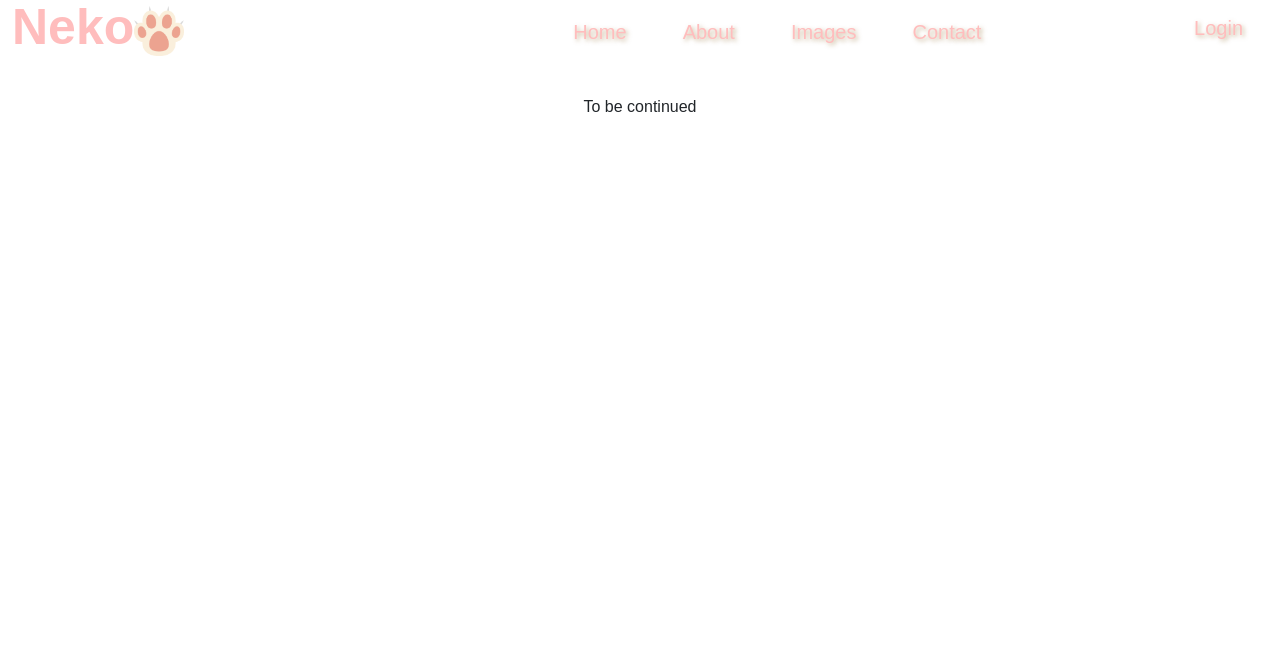
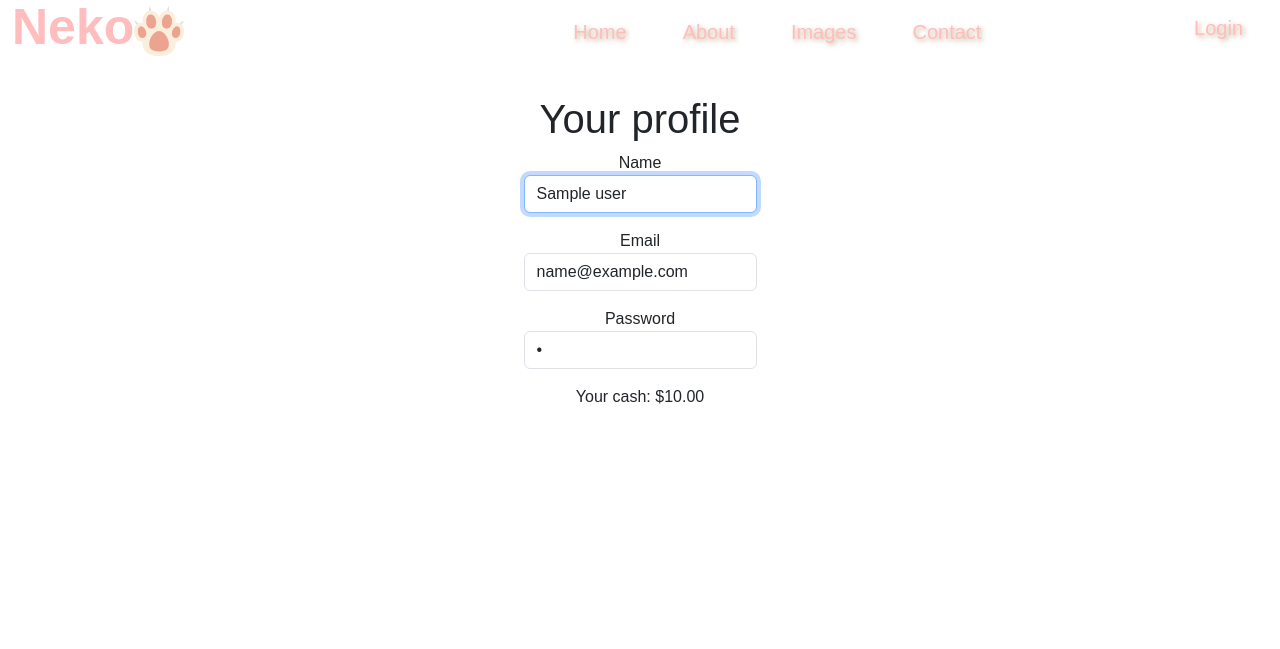
Before and after one commit to chihieuwe/cs50-final, a Flask app: template templates/profile.html in a window 1280 px wide. Shown: the part 23-672 px from the top of the page. Run offline with Flask 3, Linux system fonts and the light colour scheme; the template is opened without the code that fills it: most values are stand-ins (such as "Sample title", 1, 10 or a date in 2020); some libraries are stand-ins or nearby versions.

Commit message:
Add new templates order and profiles, display profile from db, change some css styles, add new tables - orders and service

```diff
--- a/app.py
+++ b/app.py
@@ -2,6 +2,7 @@ from flask import Flask, render_template, request, flash, session, redirect
 from flask_session import Session
 from werkzeug.security import check_password_hash, generate_password_hash
 from cs50 import SQL
+from functools import wraps
 app = Flask(__name__)
 
 # Configure session to use filesystem (instead of signed cookies)
@@ -17,8 +18,27 @@ def after_request(response):
     response.headers["Expires"] = 0
     response.headers["Pragma"] = "no-cache"
     return response
+
+# Establish database connection
 db = SQL("sqlite:///pet.db")
 
+def usd(value):
+    return f"${value:,.2f}"
+# Custom filter
+app.jinja_env.filters["usd"] = usd
+
+def login_required(f):
+    """
+    Decorate routes to require login.
+
+    http://flask.pocoo.org/docs/0.12/patterns/viewdecorators/
+    """
+    @wraps(f)
+    def decorated_function(*args, **kwargs):
+        if session.get("user_id") is None:
+            return redirect("/login")
+        return f(*args, **kwargs)
+    return decorated_function
 
 @app.route("/")
 def index():
@@ -28,6 +48,17 @@ def index():
 @app.route("/about")
 def about():
     return render_template("about.html")
+
+@app.route("/order")
+@login_required
+def order():
+    return render_template("order.html", navbar_style='navbar-alt', navbar_brand_style='navbar-brand-alt', nav_link_style='nav-link-alt')
+
+@app.route("/profile")
+@login_required
+def profile():
+    username = db.execute("SELECT * FROM users WHERE name = ?", session["username"])
+    return render_template("profile.html", navbar_style='navbar-alt', navbar_brand_style='navbar-brand-alt', nav_link_style='nav-link-alt', username=username)
 
 @app.route("/login", methods=["GET", "POST"])
 def login():
@@ -43,8 +74,7 @@ def login():
         else:
             # Query database for username
             rows = db.execute("SELECT * FROM users WHERE email = ?", email)
-            username = db.execute("SELECT name FROM users WHERE email = ?", email)
-            username1 = username[0]["name"]
+
             # Ensure username exists and password is correct
             if len(rows) != 1 or not check_password_hash(rows[0]["hash"], request.form.get("password")):
                 flash("Login failed", "error")
@@ -52,9 +82,11 @@ def login():
 
             # Remember which user has logged in
             session["user_id"] = rows[0]["id"]
+            session["username"] = rows[0]["name"]
+            session["email"] = rows[0]["email"]
 
             # Redirect user to home page
-            return render_template("index.html", username1='username')
+            return render_template("index.html")
     else:
         return render_template("login.html", navbar_style='navbar-alt', navbar_brand_style='navbar-brand-alt', nav_link_style='nav-link-alt')
 
--- a/static/styles/styles.css
+++ b/static/styles/styles.css
@@ -86,6 +86,7 @@ body {
     position: absolute;
     top: 400px;
     left: 100px;
+    text-decoration: none;
 }
 
 
@@ -101,10 +102,11 @@ body {
 }
 
 
-.nav-link:hover, .navbar-brand:hover, .credential:hover {
+.nav-link:hover, .credential:hover {
     color: #ffffe0;
     text-decoration: underline;
 }
+
 
 .container-fluid {
     position: relative;
@@ -139,3 +141,8 @@ footer {
     list-style-type: none;
     margin-right: 10px;
 }
+
+
+#profile {
+    list-style-type: none;
+}
--- a/templates/index.html
+++ b/templates/index.html
@@ -4,7 +4,7 @@
 <div class="container-fluid px-0">
   <img src="static/images/cat.jpg" class="img-fluid scaling" alt="...">
   <div id="cation"><h1>This is the place for your pet</h1></div>
-  <button class="btn btn-light" id="cation2" type="button"><h2>Book now</h2></button></div>
+  <button class="btn btn-light" id="cation2" type="button"><h2><a href="/order">Book now</a></h2></button>
 </div>
 
 <div class="clearfix">
--- a/templates/layout.html
+++ b/templates/layout.html
@@ -21,12 +21,16 @@
             {% if session["user_id"] %}
         <ul class="navbar-nav me-auto mt-2 mb-2 mb-lg-0">
 
-            <li class="nav-item">
+            <li class="nav-item hover-underline-animation">
             <a class="nav-link {{ nav_link_style }}" href="/">Home</a>
             </li>
 
             <li class="nav-item">
             <a class="nav-link {{ nav_link_style }}" href="/about">About</a>
+            </li>
+
+            <li class="nav-item">
+            <a class="nav-link {{ nav_link_style }}" href="/order">Order</a>
             </li>
 
             <li class="nav-item">
@@ -37,7 +41,7 @@
             <a class="nav-link {{ nav_link_style }}" href="#">Contact</a>
             </li>
         </ul>
-            <a class="nav-item nav-link {{ nav_link_style }}" href="#">{{ username }}</a>
+            <a class="nav-item nav-link {{ nav_link_style }}" href="/profile">{{ session["username"] }}</a>
             <a class="nav-item nav-link {{ nav_link_style }}" href="/logout">Log out</a>
         {% else %}
         <ul class="navbar-nav me-auto mt-2 mb-2 mb-lg-0">
--- a/templates/profile.html
+++ b/templates/profile.html
@@ -1,5 +1,24 @@
 {% extends "layout.html" %}
 
 {% block main %}
-To be continued
+<h1>Your profile</h1>
+<form action="/profile" method="post" id="login">
+    {% for user in username %}
+    <div class="mb-3">
+        <label for="name">Name</label>
+        <input autocomplete="off" autofocus class="form-control mx-auto w-auto"  name="name" value="{{ user.name }}" type="text">
+    </div>
+    <div class="mb-3">
+        <label for="email">Email</label>
+        <input autocomplete="off" autofocus class="form-control mx-auto w-auto"  name="email" value="{{ user.email }}" type="text">
+
+    </div>
+    <div class="mb-3">
+        <label for="password">Password</label>
+        <input class="form-control mx-auto w-auto"  name="password" value="{{ user.hash }}" type="password">
+    </div>
+    <div class="mb-3">
+        <p>Your cash: {{ user.cash | usd }}</p>
+    </div>
+    {% endfor %}
 {% endblock %}
```
Also changed, not shown: schema.sql (+11 -0 lines), pet.db.
